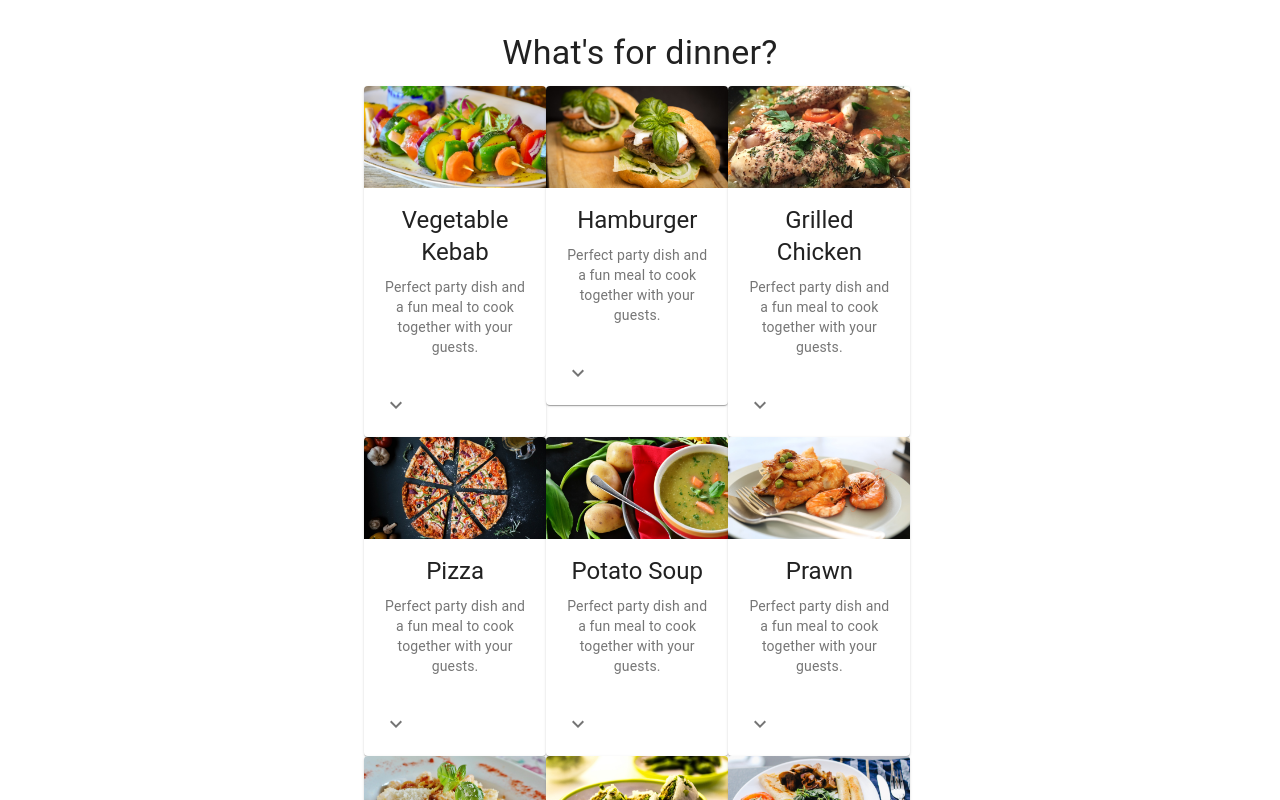
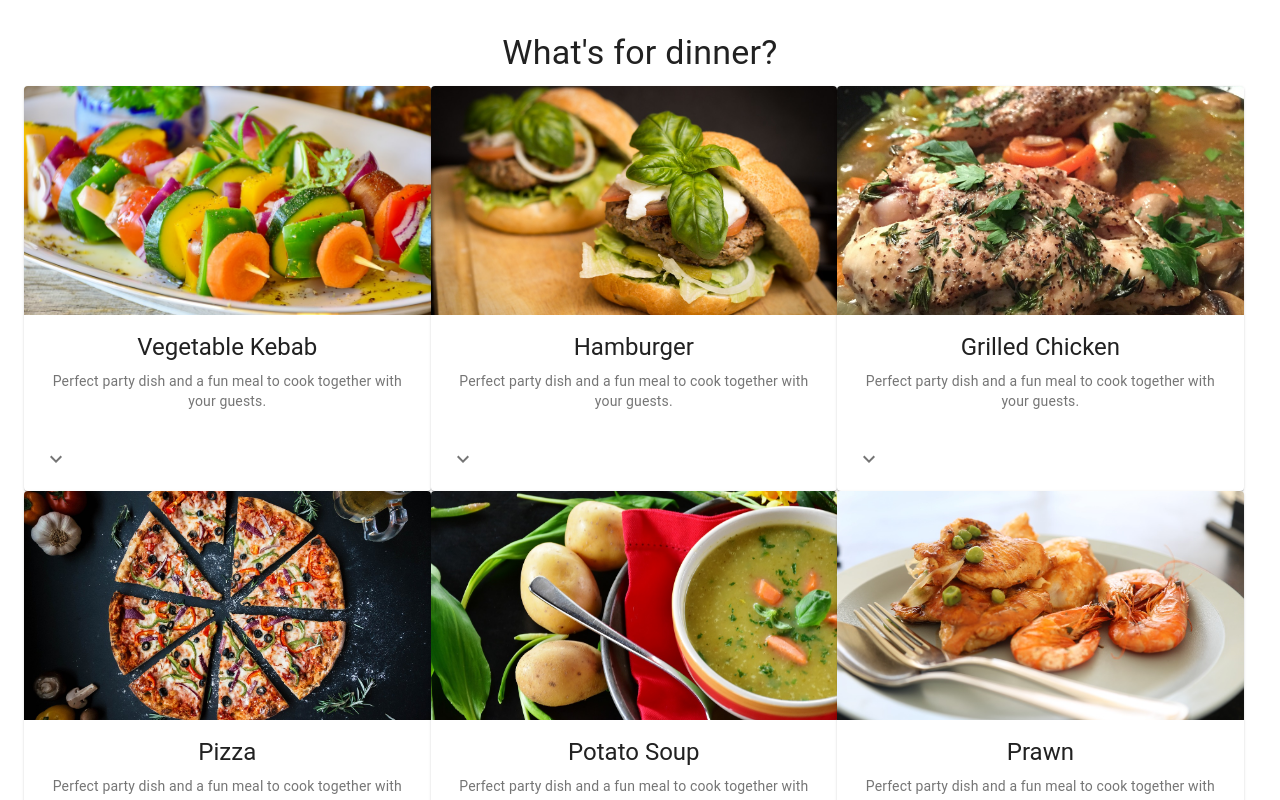
Before and after one commit to fj1/devtools-workshop, a React (Create React App) app: page / in a window 1280 px wide. Shown: the top 800 px of the page. Built offline with nearby package versions, Linux system fonts and the light colour scheme.

Commit message:
Fix styling - make the screen full width.

```diff
--- a/src/App.css
+++ b/src/App.css
@@ -89,3 +89,9 @@ img {
 .avatar {
   background-color: red;
 }
+
+@media (min-width: 600px) {
+  .MuiContainer-maxWidthSm {
+    max-width: none !important;
+  }
+}
```
